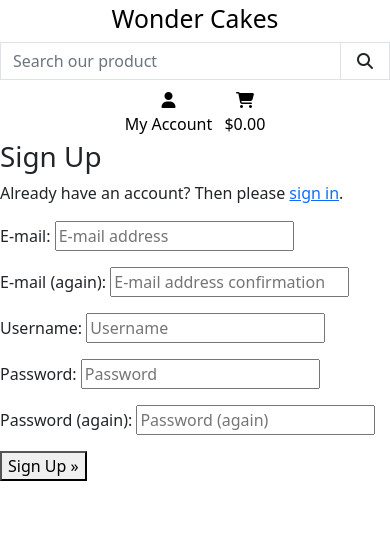
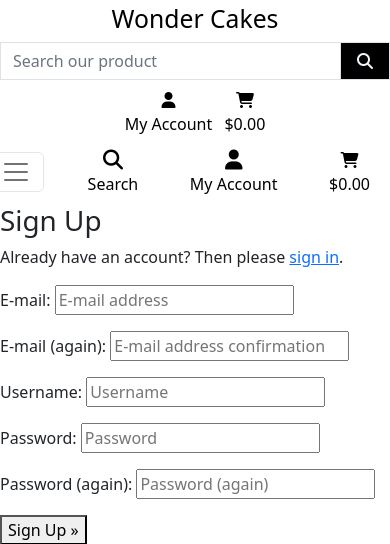
Before and after one commit to iama3191/Wonder-Cakes, a Django app: page /accounts/signup/ in a window 390 px wide. Shown: the top 544 px of the page. Run offline with Django 3.2, Linux system fonts and the light colour scheme; some libraries are stand-ins or nearby versions.

Commit message:
Add mobile top header and the main nav, but needs to fix a bug bc is not working properly

```diff
--- a/static/css/base.css
+++ b/static/css/base.css
@@ -3,7 +3,7 @@ html {
 }
 
 .hero-image {
-    background: url('/media/hero-image-background.jpg') no-repeat center center fixed;
+    background: url('/media/hero-image-background.jpg') no-repeat center center;
     /* background-color: rgb(174 230 242); */
     background-size: contain;
     height: 65vh;
@@ -25,7 +25,8 @@ html {
     width: 1.5rem;
 }
 
-.shop-now-button {
+.shop-now-button,
+.btn-black {
     background-color: black;
     color: aliceblue;
 }
--- a/templates/base.html
+++ b/templates/base.html
@@ -98,6 +98,15 @@
             </li>
           </ul>
       </div>
+      <div class="row bg-white">
+        <nav class="navbar navbar-expand-lg navbar-light w-100">
+            <button class="navbar-toggler" type="button" data-toggle="collapse" data-target="#main-nav" aria-controls="main-nav" aria-expanded="false" aria-label="Toggle navigation">
+                <span class="navbar-toggler-icon"></span>
+            </button>
+            {% include 'includes/mobile-top-header.html' %}
+            {% include 'includes/main-nav.html' %}
+        </nav>
+    </div>
 
     {% if messages %}
        <div class="message-container"></div>
--- /dev/null
+++ b/templates/includes/main-nav.html
@@ -0,0 +1,43 @@
+<div class="collapse navbar-collapse" id="main-nav">
+    <ul class="navbar-nav w-auto mx-auto">
+        <li class="nav-item-dropdown ">
+            <a class="logo-font font-weight-bold nav-link text-black mr-5" href="#" id="all-products-link" data-toggle="dropdown" aria-haspopup="true" aria-expanded="false">
+                All Products
+            </a>
+            <div class="dropdown-menu border-0" aria-labelledby="all-products-link">
+                <a href="" class="dropdown-item">By Price</a>
+                <a href="" class="dropdown-item ">By Rating</a>
+                <a href="" class="dropdown-item ">By Category</a>
+                <a href="" class="dropdown-item">All Products</a>
+            </div>
+        </li>
+
+        <li class="nav-item dropdown">
+            <a class="logo-font font-weight-bold nav-link text-black mr-5" href="#" id="categories-link" data-toggle="dropdown" aria-haspopup="true" aria-expanded="false">
+                Category
+            </a>
+            <div class="dropdown-menu border-0" aria-labelledby="categories-link">
+                <a href="" class="dropdown-item">Anniversary Cakes</a>
+                <a href="" class="dropdown-item">Baby Shower Cakes</a>
+                <a href="" class="dropdown-item">Birthday Cakes</a>
+                <a href="" class="dropdown-item">Cupcakes</a>
+                <a href="" class="dropdown-item">Valentine's & Engagement Cakes</a>
+                <a href="" class="dropdown-item">Quick Cakes</a>
+                <a href="" class="dropdown-item">Wedding Cakes</a>
+            </div>
+        </li>
+
+        <li class="nav-item dropdown">
+            <a class="logo-font font-weight-bold nav-link text-black mr-5" href="#" id="more-info-link" data-toggle="dropdown" aria-haspopup="true" aria-expanded="false">
+                More
+            </a>
+            <div class="dropdown-menu border-0" aria-labelledby="more-info-link">
+                <a href="" class="dropdown-item">About</a>
+                <a href="" class="dropdown-item">Contact</a>
+                <a href="" class="dropdown-item">FAQ</a>
+                <a href="" class="dropdown-item">Gallery</a>
+                <a href="" class="dropdown-item">Ingredients and Allergens</a>
+            </div>
+        </li>
+    </ul>
+</div>
--- /dev/null
+++ b/templates/includes/mobile-top-header.html
@@ -0,0 +1,56 @@
+<li class="list-inline-item">
+    <a class="text-black nav-link d-block d-lg-none" href="#" id="mobile-search" data-toggle="dropdown" aria-haspopup="true" aria-expanded="false">
+        <div class="text-center">
+            <div><i class="fas fa-search fa-lg"></i></div>
+            <p class="my-0">Search</p>
+        </div>
+    </a>
+    <div class="dropdown-menu border-0 w-100 p-3 rounded-0 my-0" aria-labelledby="mobile-search">
+        <form class="form" method="GET" action="">
+            <div class="input-group w-100">
+                <input class="form-control border border-black rounded-0" type="text" name="q" placeholder="Search our site">
+                <div class="input-group-append">
+                    <button class="form-control form-control btn btn-black border border-black rounded-0" type="submit">
+                        <span class="icon">
+                            <i class="fa-solid fa-magnifying-glass"></i>
+                        </span>
+                    </button>
+                </div>
+            </div>
+        </form>
+    </div>
+</li>
+<li class="list-inline-item dropdown">
+    <a class="text-black nav-link d-block d-lg-none" href="#" id="user-options" data-toggle="dropdown" aria-haspopup="true" aria-expanded="false">
+        <div class="text-center">
+            <div><i class="fas fa-user fa-lg"></i></div>
+            <p class="my-0">My Account</p>
+        </div>
+    </a>
+    <div class="dropdown-menu border-0" aria-labelledby="user-options">
+        {% if request.user.is_authenticated %}
+            {% if request.user.is_superuser %}
+                <a href="{% url 'account_logout' %}" class="dropdown-item">Product Management</a>
+            {% endif %}
+            <a href="{% url 'profile' %}" class="dropdown-item">My Profile</a>
+            <a href="{% url 'account_logout' %}" class="dropdown-item">Logout</a>
+        {% else %}
+            <a href="{% url 'account_signup' %}" class="dropdown-item">Register</a>
+            <a href="{% url 'account_login' %}" class="dropdown-item">Login</a>
+        {% endif %}
+    </div>
+</li>
+<li class="list-inline-item">
+    <a class="{% if grand_total %}text-primary font-weight-bold{% else %}text-black{% endif %} nav-link d-block d-lg-none" href="">
+        <div class="text-center">
+            <div><i class="fa-solid fa-cart-shopping"></i></div>
+            <p class="my-0">
+                {% if grand_total %}
+                    ${{ grand_total|floatformat:2 }}
+                {% else %}
+                    $0.00
+                {% endif %}
+            </p>
+        </div>
+    </a>
+</li>
```
